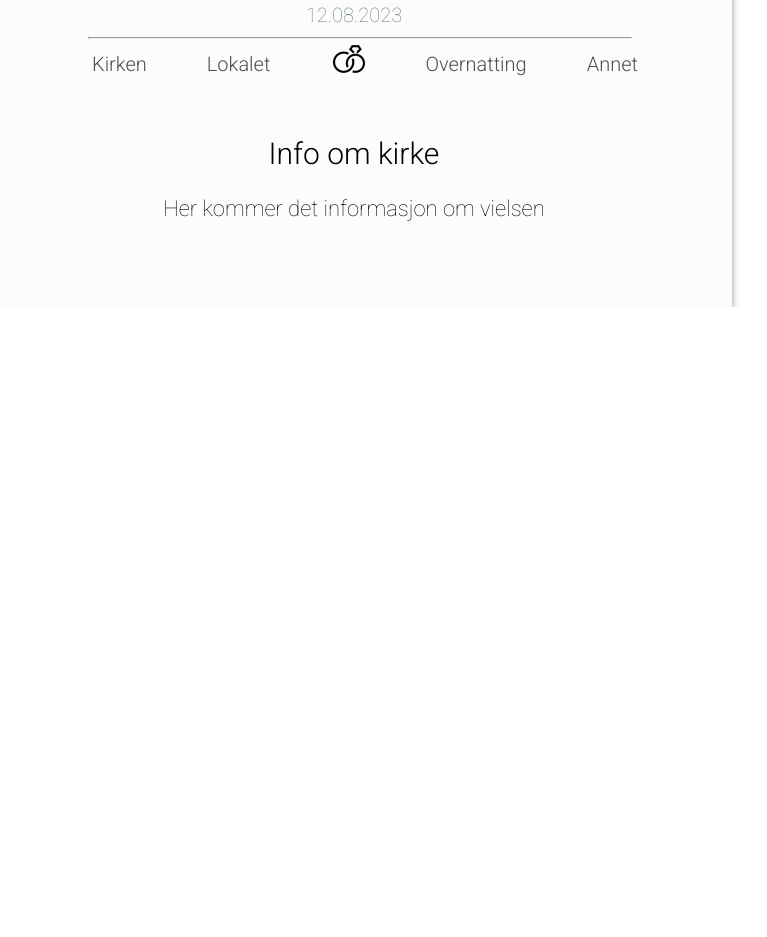
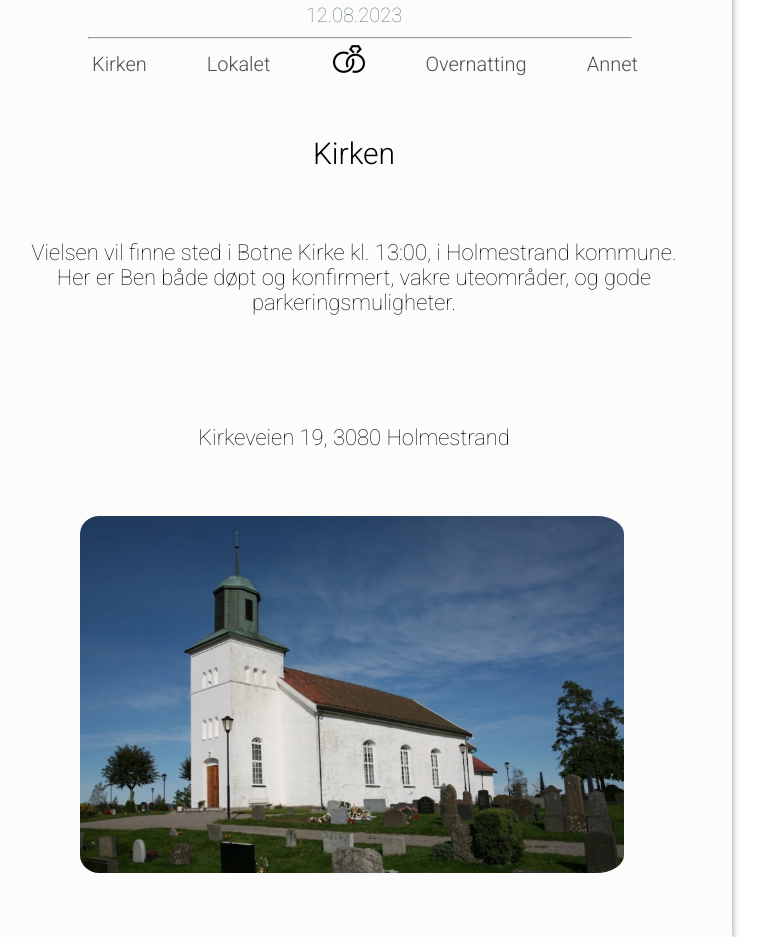
Before and after one commit to jannickeham/wedding-website, a React (Create React App) app: page / in a window 1280 px wide. Shown: the part 542-1479 px from the top of the page, without its empty margins (286-1053 px from the left). Before the commit the page ends 849 px from the top, so only its background shows below. Built offline with nearby package versions, Linux system fonts and the light colour scheme.

Commit message:
Added information about church and location, with pictures, links, and styling

```diff
--- a/src/components/Church.jsx
+++ b/src/components/Church.jsx
@@ -1,11 +1,19 @@
 import '../css/info-pages.css';
+import church_image from '../images/botne_kirke.png'
+
+const infoBotne = "Vielsen vil finne sted i Botne Kirke kl. 13:00, i Holmestrand kommune. Her er Ben både døpt og konfirmert, vakre uteområder, og gode parkeringsmuligheter."
+const adress ="Kirkeveien 19, 3080 Holmestrand"
 
 function Church(){
     return(
         <>
             <div className="info-div">
-                <h2 className="info-title">Info om kirke</h2>
-                <p className="info-content">Her kommer det informasjon om vielsen</p>
+                <h2 className="info-title">Kirken</h2>
+                <p className="info-content">{infoBotne}</p>
+                <p className="info-content">{adress}</p>
+                <div className='image-div'>
+                    <img src={church_image} className="image" alt="image of church"/>
+                </div>
             </div>
 
         </>
--- a/src/components/Hotel.jsx
+++ b/src/components/Hotel.jsx
@@ -2,8 +2,8 @@ function Hotel(){
     return(
         <>
         <div className="info-div">
-            <h2 className="info-title">Info om overnatting</h2>
-            <p className="info-content">Her kommer det informasjon om overnattingsmuligheter</p>
+            <h2 className="info-title">Overnatting</h2>
+            <p className="info-content">Her kommer det informasjon om overnattingsmuligheter.</p>
         </div>
         </>
     )
--- a/src/components/Location.jsx
+++ b/src/components/Location.jsx
@@ -1,9 +1,23 @@
+import location_image from '../images/tuftegard.jpg'
+
+const infoTufte = "Lokasjon for middag og fest etter vielsen, vil være på Tufte Gård i Horten Kommune. Det er ca. 15-20 minutters kjøretur fra Botne Kirke. Vi har leid lavvoen, med rustikke toner, bar, dansegulv, og frodig, privat uteområde. Mer informasjon kommer!"
+const adress ="Tufteveien 5, 3180 Nykirke"
+
 function Location(){
     return(
         <>
         <div className="info-div">
-                <h2 className="info-title">Info om lokalet</h2>
-                <p className="info-content">Her kommer det informasjon om lokalet</p>
+                <h2 className="info-title">Lokalet</h2>
+                <p className="info-content">{infoTufte}</p>
+                <p >
+                    <a className="link" href="https://www.tuftegard.no/lokaler" target="_blank">
+                        Les mer her på Tufte Gårds hjemmeside
+                    </a>
+                </p>
+                <p className="info-content">{adress}</p>
+                <div className='image-div'>
+                    <img src={location_image} className="image" alt="image of location"/>
+                </div>
             </div>
         </>
     )
--- a/src/components/Other.jsx
+++ b/src/components/Other.jsx
@@ -1,9 +1,13 @@
+const infoGeneral = 'Annen relevant informasjon i forbildelse med bryllupet vil publiseres her underveis.';
+const infoChildren = 'Det blir dessverre ikke anledning for barn under 18 år å delta i bryllupet.';
+
+
 function Other(){
     return(
         <>
         <div className="info-div">
-                <h2 className="info-title">Info om annet</h2>
-                <p className="info-content">Her kommer det andre relevante opplysninger i forbindelse med bryllupet.</p>
+                <h2 className="info-title">Annet</h2>
+                <p className="info-content">{infoGeneral}</p>
             </div>
         </>
     )
--- a/src/css/info-pages.css
+++ b/src/css/info-pages.css
@@ -12,6 +12,7 @@ h2 {
     position: relative;
     justify-content: center;
     text-align: center;
+    padding: 2em;
 }
 
 .info-div{
@@ -21,3 +22,39 @@ h2 {
     transform: translate(-50%, 0);
     text-align: center;
 }
+
+.image-div{
+    width: 90%;
+    display: flex;
+    justify-content: center;
+    align-items: center;
+
+}
+
+.image{
+    width: 80%;
+    height: auto;
+    position: relative;
+    left: 2em;
+    padding-left: 0.5em;
+    border-radius: 5%;
+
+}
+
+.link{
+    font-family: 'Roboto', sans-serif;
+    text-decoration: none;
+    color: #4F4F4F;
+}
+
+.info-header{
+    font-family: 'Roboto', sans-serif;
+    font-size: 25px;
+    font-weight: 300;
+}
+
+.info-answered{
+    font-family: 'Roboto', sans-serif;
+    font-size: 20px;
+    font-weight: 100;
+}
--- a/src/css/responsive-display.css
+++ b/src/css/responsive-display.css
@@ -75,5 +75,7 @@
         font-size: 15px
     }
 
-
+    .image{
+        left: 1em;
+    }
 }
```
Also changed, not shown: src/images/botne_kirke.png (added), src/images/tuftegard.jpg (added).
